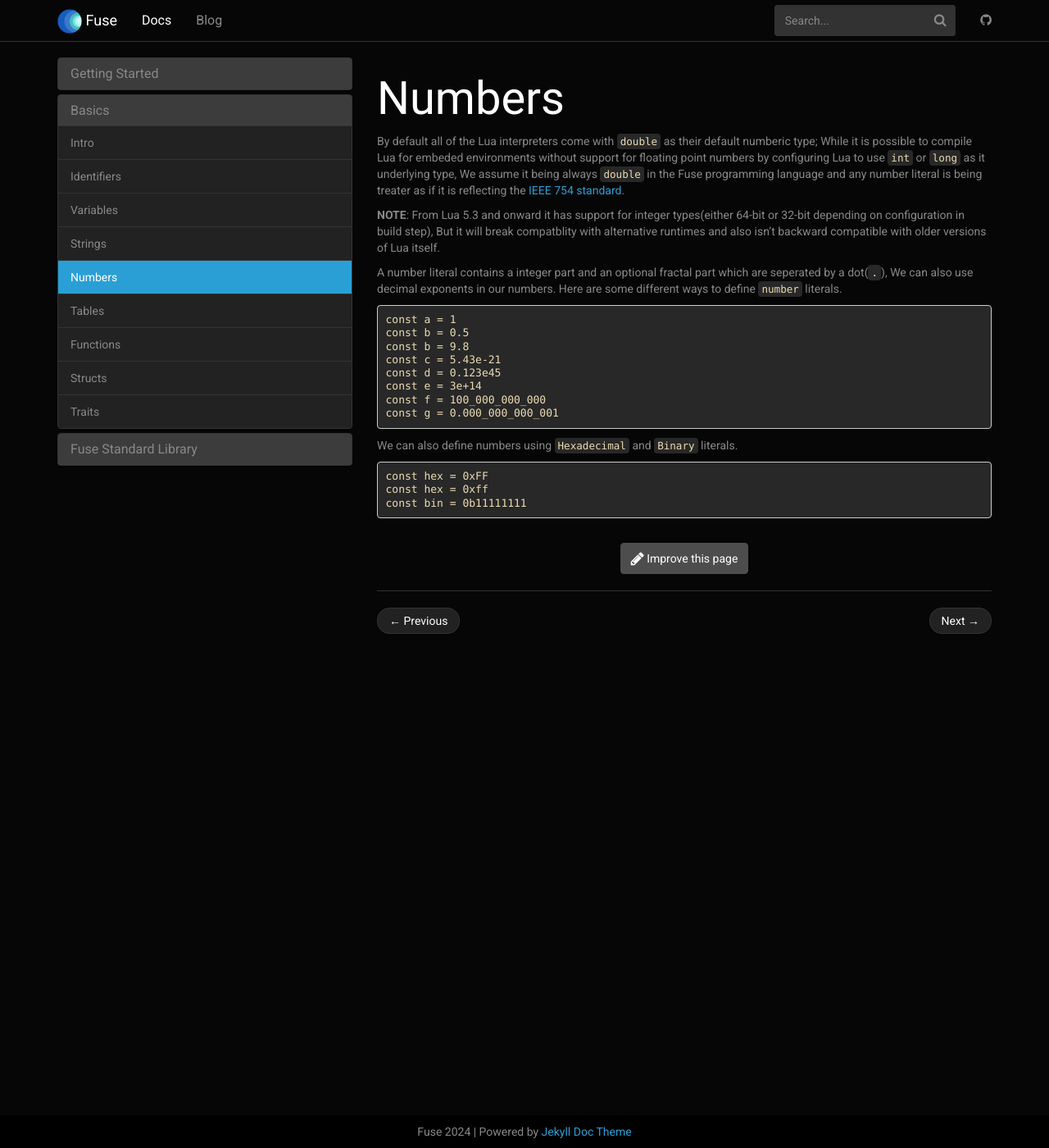
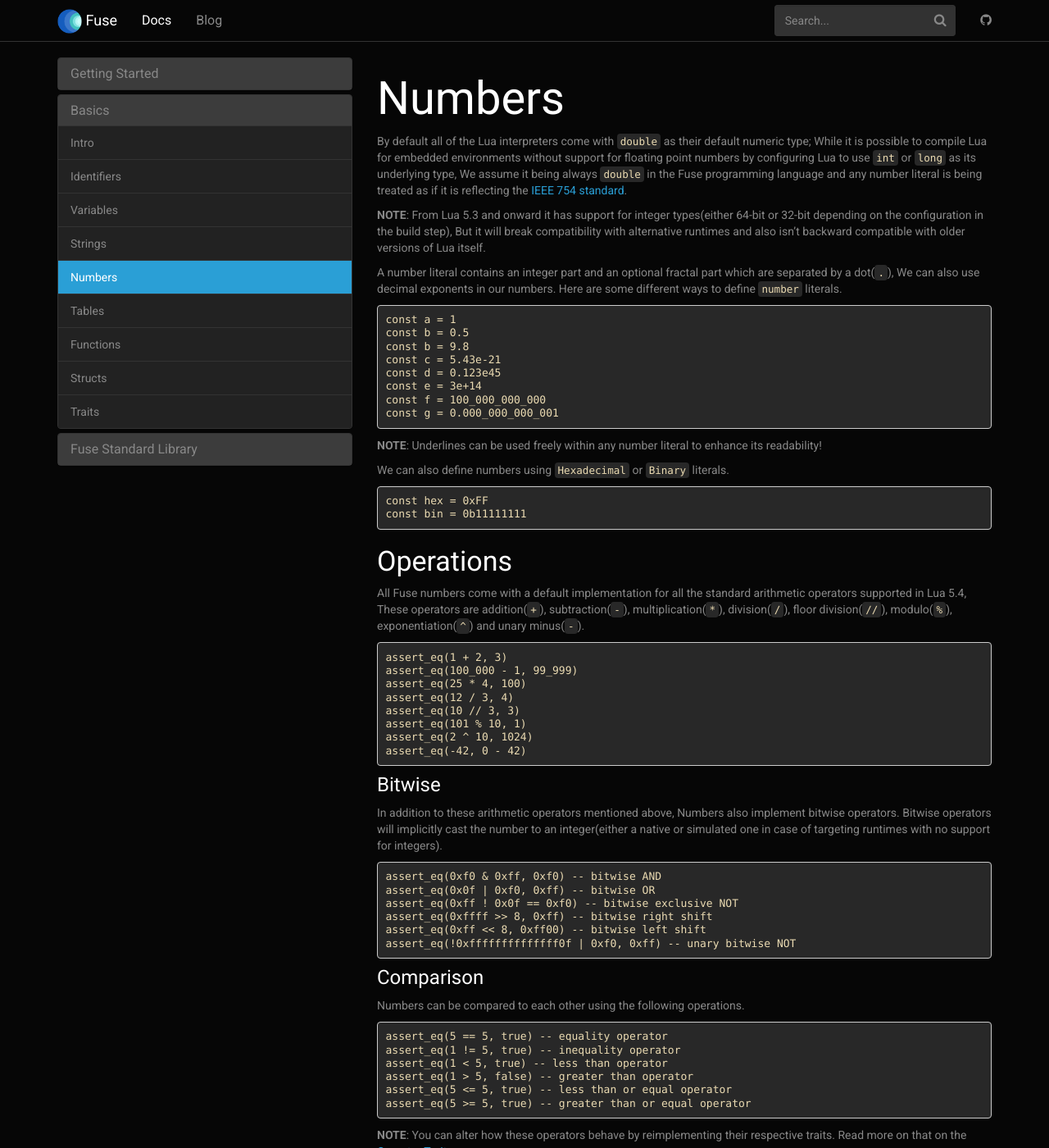
Before and after one commit to fuse-lang/fuse-lang.github.io, a Jekyll site: the page built from _docs/basics/4-numbers.md, in a window 1280 px wide and 1400 px high. Shown: the whole window at 82% size. Built offline with Jekyll 4.4.1, drawn with Linux system fonts in a browser that asks for light colours.

Commit message:
add more documentation for number builtin type.

````diff
--- a/_docs/basics/4-numbers.md
+++ b/_docs/basics/4-numbers.md
@@ -3,11 +3,11 @@ title: Numbers
 permalink: /docs/numbers/
 ---
 
-By default all of the Lua interpreters come with `double` as their default numberic type; While it is possible to compile Lua for embeded environments without support for floating point numbers by configuring Lua to use `int` or `long` as it underlying type, We assume it being always `double` in the Fuse programming language and any number literal is being treater as if it is reflecting the [IEEE 754 standard](https://en.wikipedia.org/wiki/IEEE_754).
+By default all of the Lua interpreters come with `double` as their default numeric type; While it is possible to compile Lua for embedded environments without support for floating point numbers by configuring Lua to use `int` or `long` as its underlying type, We assume it being always `double` in the Fuse programming language and any number literal is being treated as if it is reflecting the [IEEE 754 standard](https://en.wikipedia.org/wiki/IEEE_754).
 
-__NOTE__: From Lua 5.3 and onward it has support for integer types(either 64-bit or 32-bit depending on configuration in build step), But it will break compatblity with alternative runtimes and also isn't backward compatible with older versions of Lua itself.
+__NOTE__: From Lua 5.3 and onward it has support for integer types(either 64-bit or 32-bit depending on the configuration in the build step), But it will break compatibility with alternative runtimes and also isn't backward compatible with older versions of Lua itself.
 
-A number literal contains a integer part and an optional fractal part which are seperated by a dot(`.`), We can also use decimal exponents in our numbers.
+A number literal contains an integer part and an optional fractal part which are separated by a dot(`.`), We can also use decimal exponents in our numbers.
 Here are some different ways to define `number` literals.
 
 ```fuse
@@ -21,10 +21,54 @@ const f = 100_000_000_000
 const g = 0.000_000_000_001
 ```
 
-We can also define numbers using `Hexadecimal` and `Binary` literals.
+__NOTE__: Underlines can be used freely within any number literal to enhance its readability!
+
+We can also define numbers using `Hexadecimal` or `Binary` literals.
 
 ```fuse
 const hex = 0xFF
-const hex = 0xff
 const bin = 0b11111111
 ```
+
+### Operations
+
+All Fuse numbers come with a default implementation for all the standard arithmetic operators supported in Lua 5.4, These operators are addition(`+`), subtraction(`-`), multiplication(`*`), division(`/`), floor division(`//`), modulo(`%`), exponentiation(`^`) and unary minus(`-`).
+
+```fuse
+assert_eq(1 + 2, 3)
+assert_eq(100_000 - 1, 99_999)
+assert_eq(25 * 4, 100)
+assert_eq(12 / 3, 4)
+assert_eq(10 // 3, 3)
+assert_eq(101 % 10, 1)
+assert_eq(2 ^ 10, 1024)
+assert_eq(-42, 0 - 42)
+```
+
+#### Bitwise
+
+In addition to these arithmetic operators mentioned above, Numbers also implement bitwise operators. Bitwise operators will implicitly cast the number to an integer(either a native or simulated one in case of targeting runtimes with no support for integers).
+
+```fuse
+assert_eq(0xf0 & 0xff, 0xf0) -- bitwise AND
+assert_eq(0x0f | 0xf0, 0xff) -- bitwise OR
+assert_eq(0xff ! 0x0f == 0xf0) -- bitwise exclusive NOT
+assert_eq(0xffff >> 8, 0xff) -- bitwise right shift
+assert_eq(0xff << 8, 0xff00) -- bitwise left shift
+assert_eq(!0xffffffffffffff0f | 0xf0, 0xff) -- unary bitwise NOT
+```
+
+#### Comparison
+
+Numbers can be compared to each other using the following operations.
+
+```fuse
+assert_eq(5 == 5, true) -- equality operator
+assert_eq(1 != 5, true) -- inequality operator
+assert_eq(1 < 5, true) -- less than operator
+assert_eq(1 > 5, false) -- greater than operator
+assert_eq(5 <= 5, true) -- less than or equal operator
+assert_eq(5 >= 5, true) -- greater than or equal operator
+```
+
+__NOTE__: You can alter how these operators behave by reimplementing their respective traits. Read more on that on the [Operator Traits](/docs/ops) page.
````
Also changed, not shown: Gemfile.lock.
